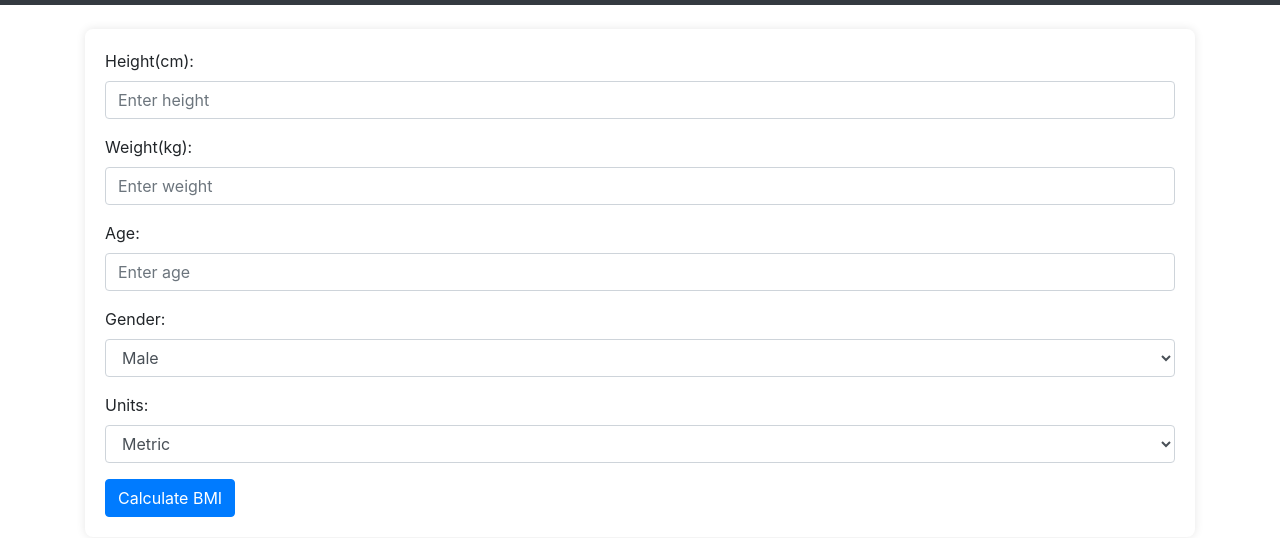
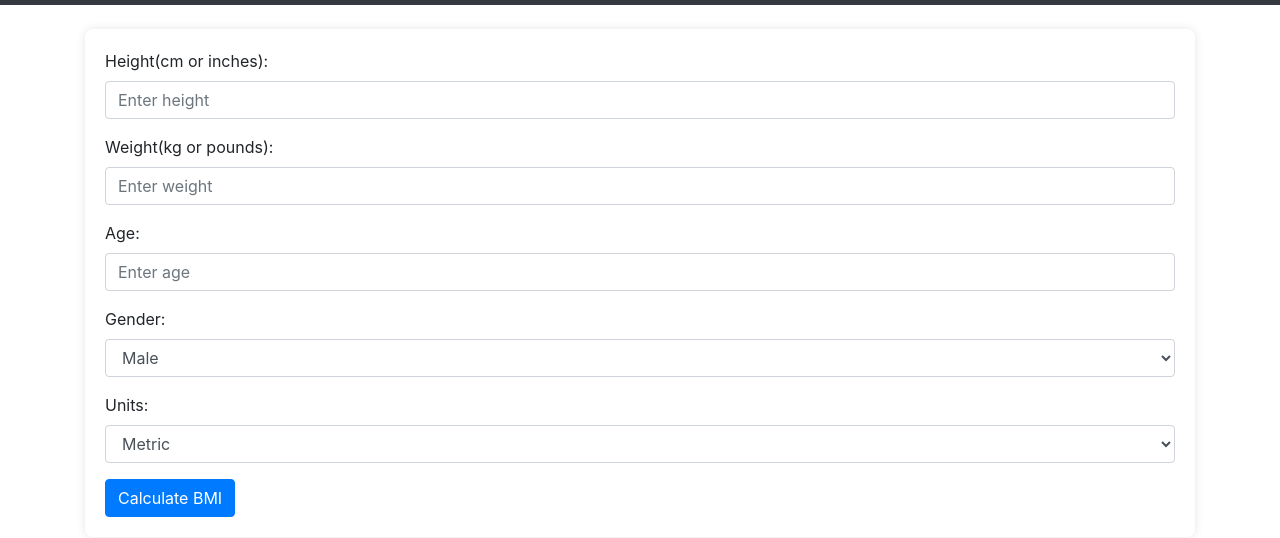
Before and after one commit to Erbayan/bmicalculator.github.io, a website: page views/index.html in a window 1280 px wide. Shown: the part 51-589 px from the top of the page. Drawn offline with nearby package versions, Linux system fonts and the light colour scheme; files that its build step writes are made by us from their sources; files whose address does not match are found by name.

Commit message:
index.html

```diff
--- a/views/index.html
+++ b/views/index.html
@@ -14,11 +14,11 @@
     <div class="container mt-4">
         <form id="bmiForm">
             <div class="form-group">
-                <label for="height">Height(cm):</label>
+                <label for="height">Height(cm or inches):</label>
                 <input type="number" class="form-control" id="height" placeholder="Enter height">
             </div>
             <div class="form-group">
-                <label for="weight">Weight(kg):</label>
+                <label for="weight">Weight(kg or pounds):</label>
                 <input type="number" class="form-control" id="weight" placeholder="Enter weight">
             </div>
             <div class="form-group">
```
